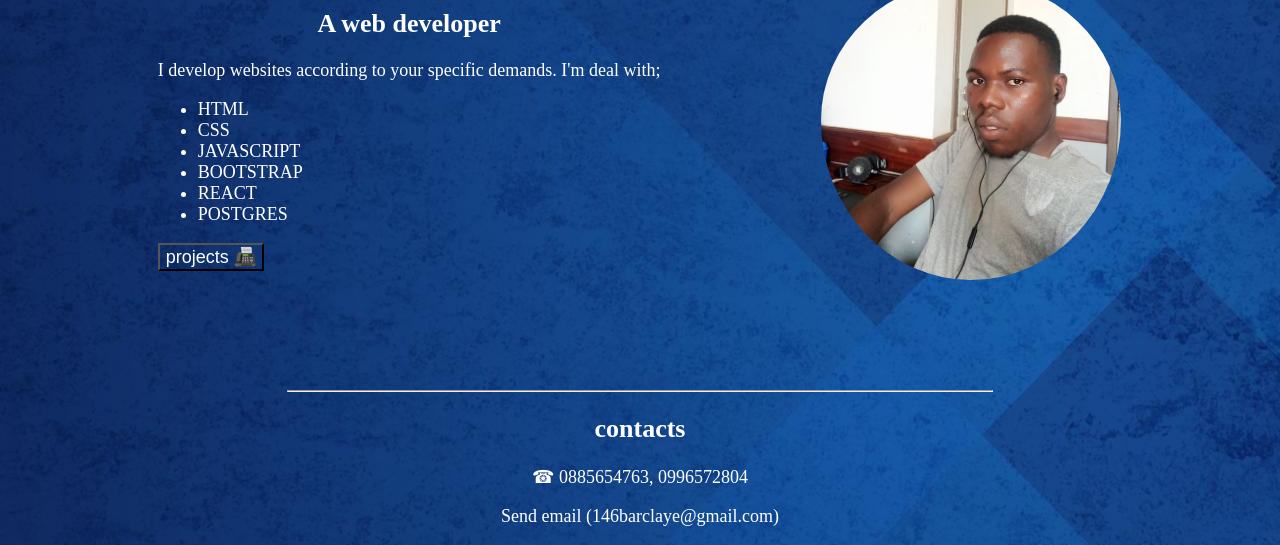
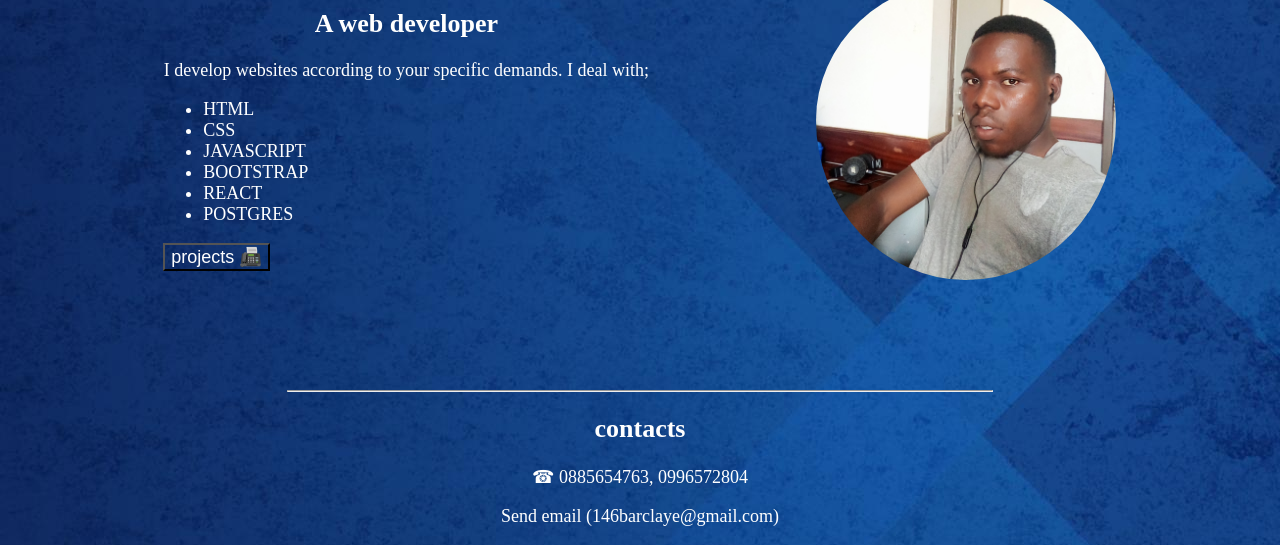
Before and after one commit to keeble-emmanuel/portfolio, a plain HTML site: page index.html in a window 1280 px wide. Shown: the part 296-841 px from the top of the page. Drawn offline with Linux system fonts and the light colour scheme.

Commit message:
Update index.html

```diff
--- a/index.html
+++ b/index.html
@@ -11,7 +11,7 @@
             <div id="descriptionz">
                 <h1>HI,  I'M EMMANUEL KEEBLE<h1>
                     <h2>A web developer</h2>
-                    <p>I develop websites according to your specific demands. I'm deal with;</p>
+                    <p>I develop websites according to your specific demands. I deal with;</p>
                     <ul>
                         <li>HTML</li>
                         <li>CSS</li>
```
